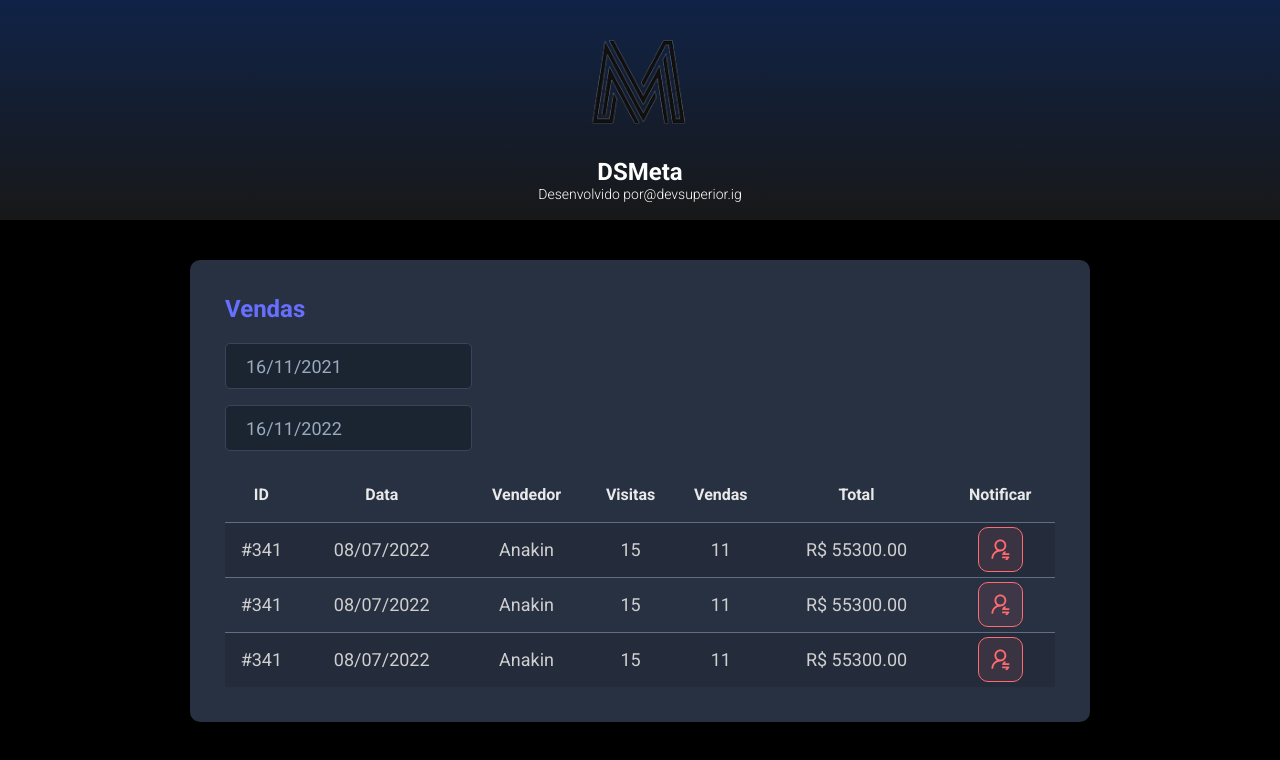
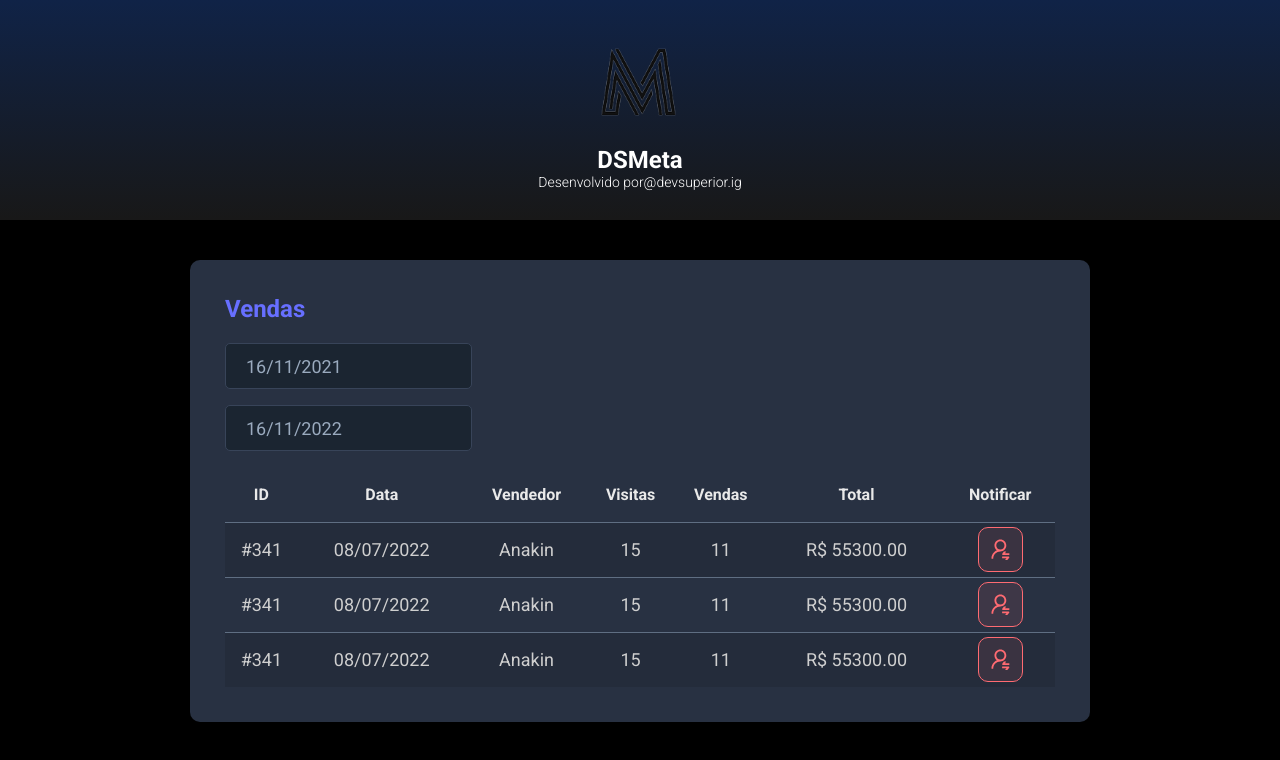
Before and after one commit to MauriMenezes/dsmeta, a React (Vite) app in the folder frontend/: page / in a window 1280 px wide. Shown: the top 760 px of the page. Built offline with nearby package versions, Linux system fonts and the light colour scheme.

Commit message:
width logo

```diff
--- a/frontend/src/components/Header/styles.css
+++ b/frontend/src/components/Header/styles.css
@@ -13,7 +13,7 @@ header {
 }
 
 .dsmeta-logo-container img {
-  width: 125px;
+  width: 100px;
 }
 
 .dsmeta-logo-container h1 {
```
